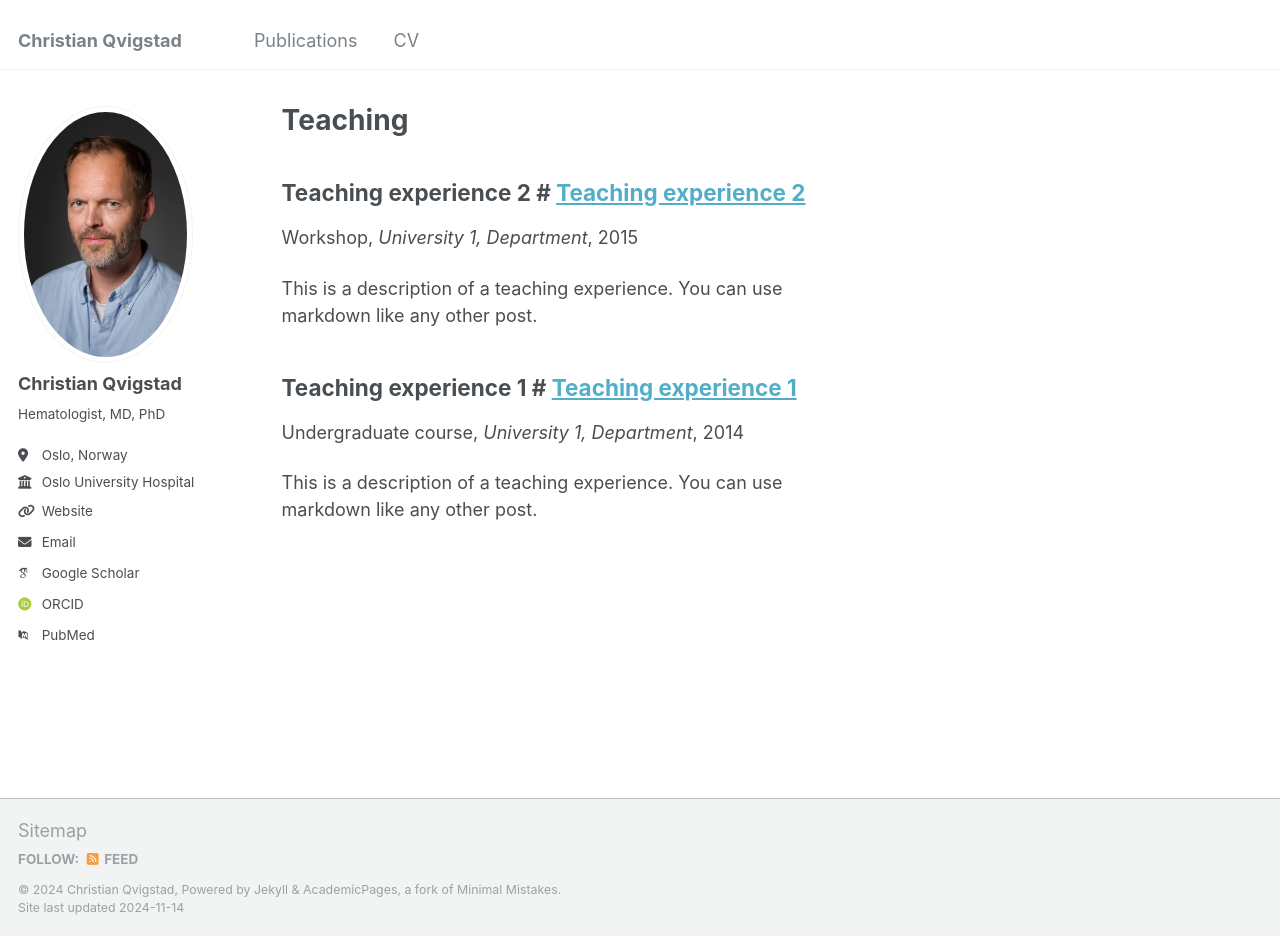
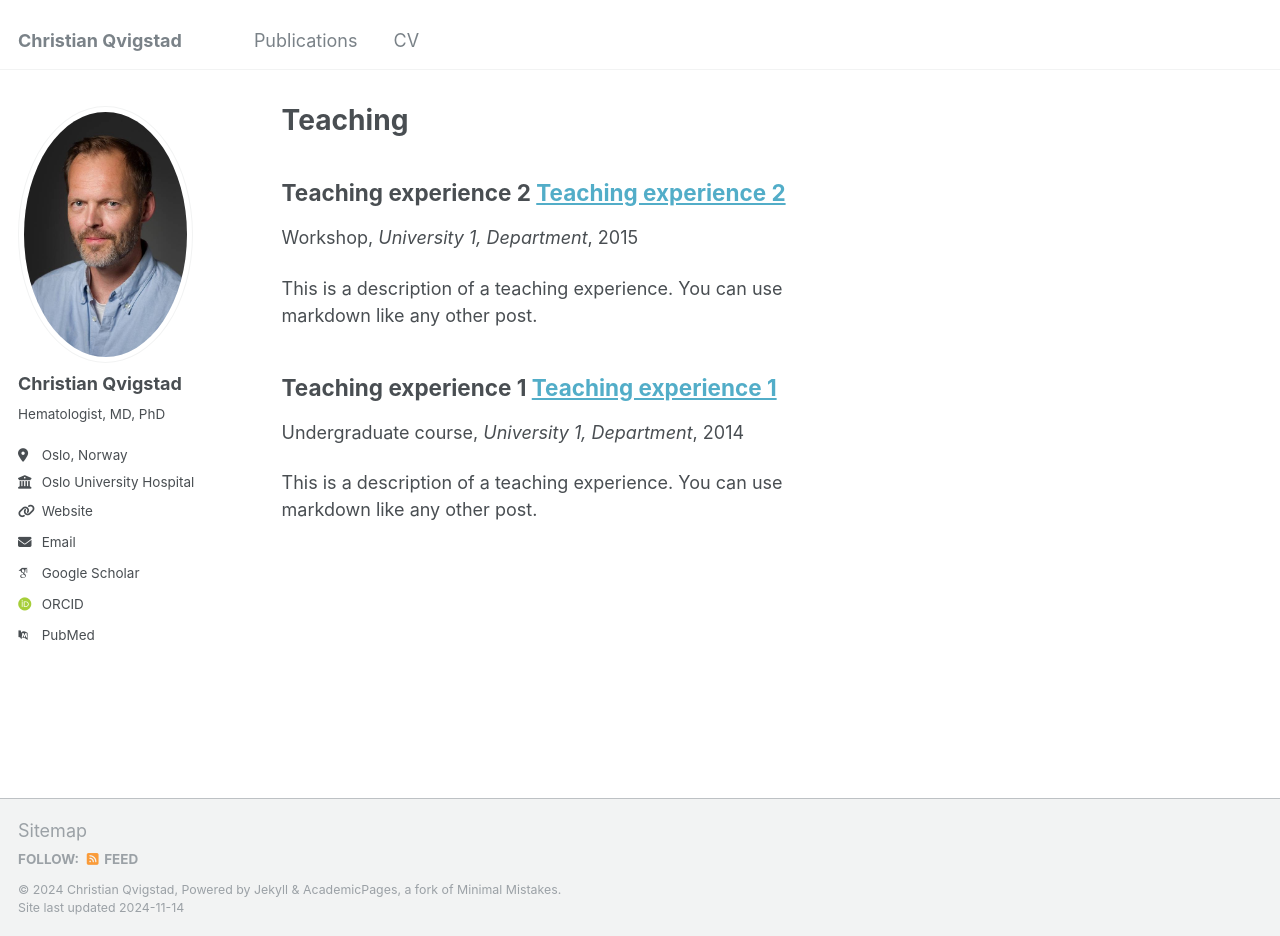
Before and after one commit to qvigstad/qvigstad.github.io, a Jekyll site: the page built from _pages/teaching.html, in a window 1280 px wide and 936 px high. Built offline with Jekyll 4.4.1, drawn with Linux system fonts in a browser that asks for light colours; some web fonts are replaced; a file with an impossible date is left out.

```diff
--- a/_includes/archive-single.html
+++ b/_includes/archive-single.html
@@ -31,7 +31,7 @@
         <a href="{{ post.link }}">{{ title }}</a> <a href="{{ base_path }}{{ post.url }}" rel="permalink"><i class="fa fa-link" aria-hidden="true" title="permalink"></i><span class="sr-only">Permalink</span></a>
       {% else %}
         {{ title }}
-        # <a href="{{ base_path }}{{ post.url }}" rel="permalink">{{ title }}</a>
+        <a href="{{ base_path }}{{ post.url }}" rel="permalink">{{ title }}</a>
       {% endif %}
     </h2>
 
```
